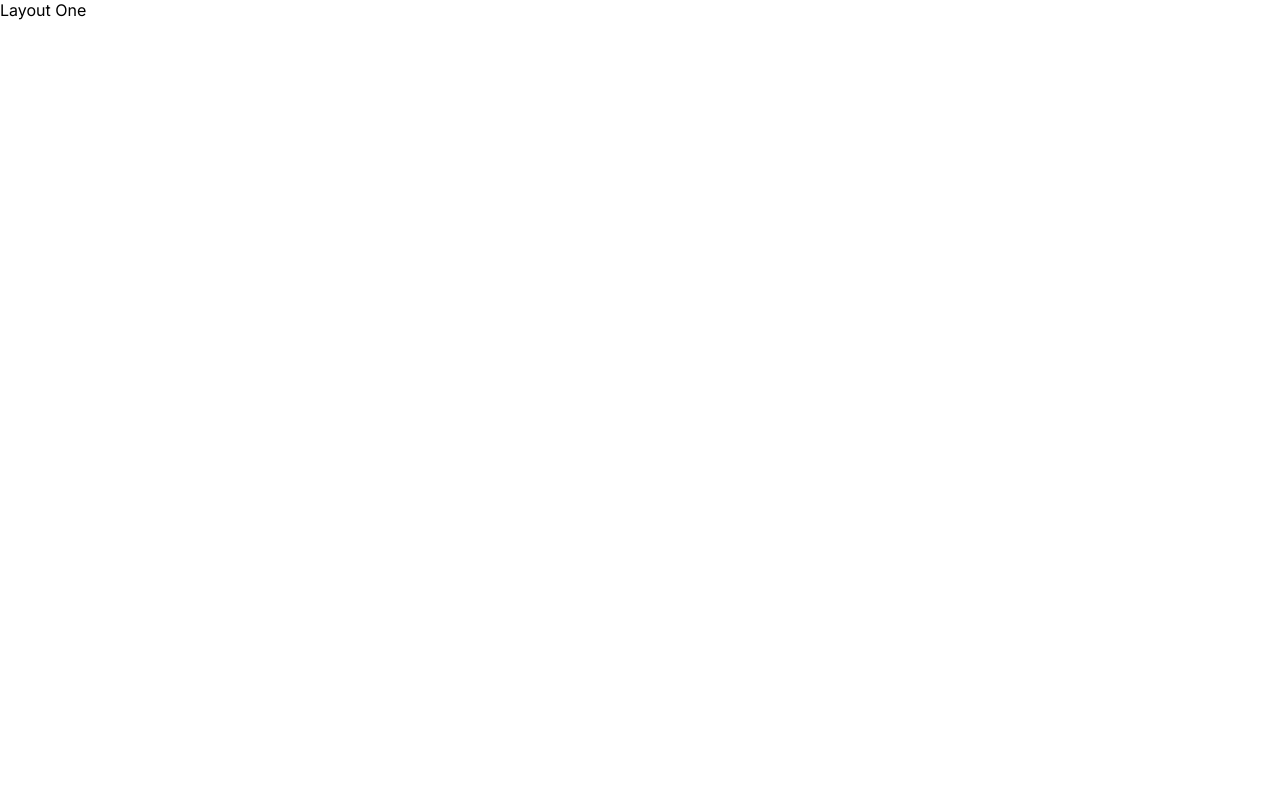
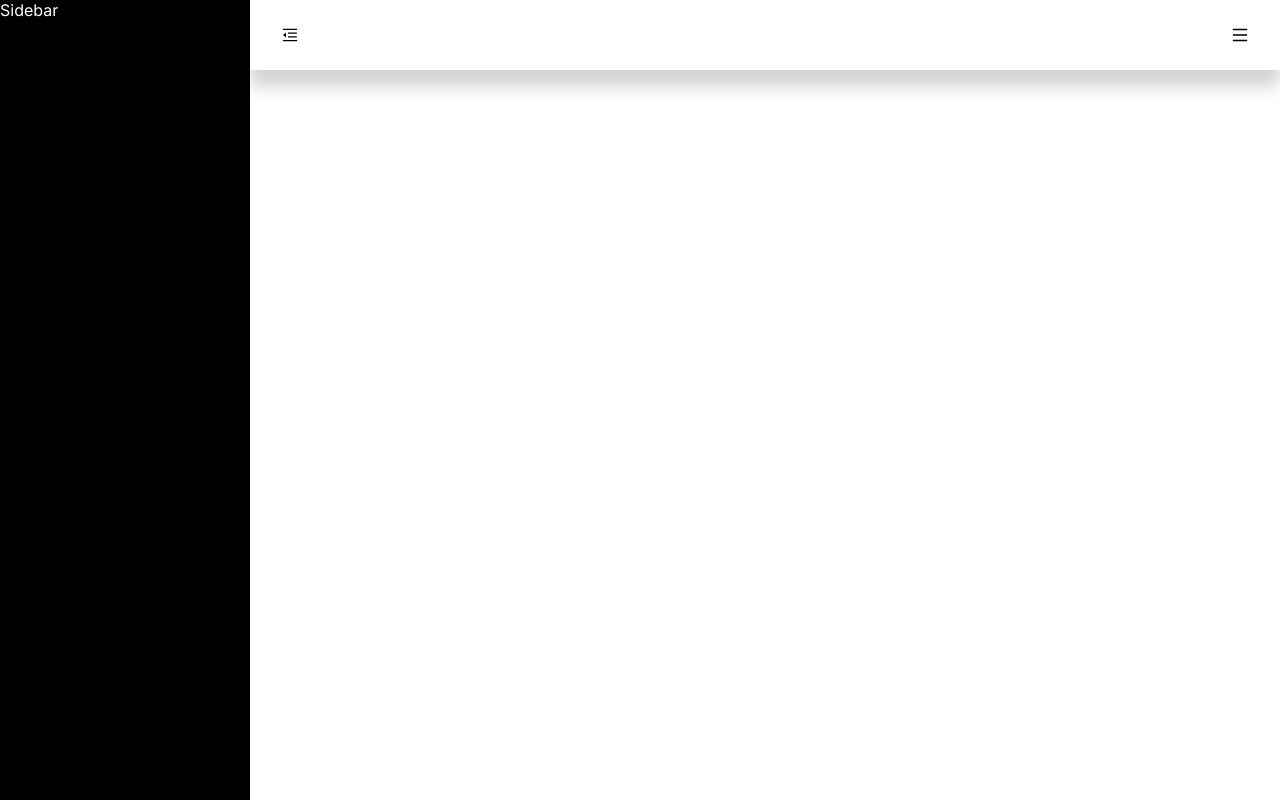
Before and after one commit to RobertJephthaHogan/react-layouts, a React (Create React App) app in the folder react-layouts/: page /layout-one in a window 1280 px wide. Built offline with nearby package versions, Linux system fonts and the light colour scheme.

Commit message:
Layout One - Sidebar, Header, layout toggle

```diff
--- a/react-layouts/package.json
+++ b/react-layouts/package.json
@@ -3,6 +3,7 @@
   "version": "0.1.0",
   "private": true,
   "dependencies": {
+    "@ant-design/icons": "^5.2.6",
     "@testing-library/jest-dom": "^5.17.0",
     "@testing-library/react": "^13.4.0",
     "@testing-library/user-event": "^13.5.0",
--- /dev/null
+++ b/react-layouts/src/layouts/LayoutOne/Header.tsx
@@ -0,0 +1,38 @@
+import React from 'react'
+import MenuOutlined from '@ant-design/icons/MenuOutlined'
+import MenuFoldOutlined from '@ant-design/icons/MenuFoldOutlined'
+import MenuUnfoldOutlined from '@ant-design/icons/MenuUnfoldOutlined'
+
+
+
+interface HeaderProps {
+    toggleSidebar: Function
+    isCollapsed: boolean
+
+}
+
+export default function Header(props: HeaderProps) {
+
+    return (
+        <div className='header'>
+            <div className='header-left'>
+                <div
+                    className='sidebar-toggle'
+                    onClick={() => props.toggleSidebar()}
+                >
+                    {
+                        props.isCollapsed
+                        ? <MenuUnfoldOutlined/>
+                        : <MenuFoldOutlined/>
+                    }
+                </div>
+            </div>
+            <div className='header-right'>
+                <MenuOutlined
+                    className='header-menu-btn'
+
+                />
+            </div>
+        </div>
+    )
+}
--- /dev/null
+++ b/react-layouts/src/layouts/LayoutOne/Sidebar.tsx
@@ -0,0 +1,31 @@
+import React, { useMemo } from 'react'
+
+
+
+interface SidebarProps {
+    isCollapsed?: boolean
+}
+
+export default function Sidebar(props: SidebarProps) {
+
+    const width = useMemo(() => {
+        // Logic to determine the width based on isCollapsed
+        if (props.isCollapsed) {
+          return '70px'; // return collapsed width
+        } else {
+          return '250px'; // return full width
+        }
+    }, [props.isCollapsed]);
+
+    return (
+        <div
+            style={{
+                width,
+                backgroundColor: "#000",
+                color: "#fff"
+            }}
+        >
+            Sidebar
+        </div>
+    )
+}
--- a/react-layouts/src/layouts/LayoutOne/index.tsx
+++ b/react-layouts/src/layouts/LayoutOne/index.tsx
@@ -1,14 +1,32 @@
-import React from 'react'
+import React, { useState } from 'react'
 import { Outlet } from 'react-router-dom'
-
+import Sidebar from './Sidebar'
+import './styles.css'
+import Header from './Header'
 
 
 export default function LayoutOne() {
 
+    const [sidebarCollapsed, setSidebarCollapsed] = useState<boolean>(false)
+
+    const toggleSidebar = () => {
+        setSidebarCollapsed(!sidebarCollapsed)
+    }
+
     return (
-        <div>
-            Layout One
-            <Outlet/>
+        <div className='layout'>
+            <Sidebar
+                isCollapsed={sidebarCollapsed}
+            />
+            <div className='layout-content-area'>
+                <Header
+                    toggleSidebar={toggleSidebar}
+                    isCollapsed={sidebarCollapsed}
+                />
+                <div className='layout-outlet'>
+                    <Outlet/>
+                </div>
+            </div>
         </div>
     )
 }
--- /dev/null
+++ b/react-layouts/src/layouts/LayoutOne/styles.css
@@ -0,0 +1,31 @@
+
+
+
+
+.layout {
+    height: 100vh;
+    width: 100vw;
+    display: flex;
+}
+
+.layout-content-area {
+    flex-grow: 1;
+}
+
+.header {
+    height: 70px;
+    box-shadow: 0px 16px 16px 0px rgba(0, 0, 0, 0.179) ;
+    display: flex;
+    justify-content: space-between;
+    align-items: center;
+    align-content: center;
+    padding: 0 2em;
+}
+
+.sidebar-toggle {
+    cursor: pointer;
+}
+
+.header-menu-btn {
+    cursor: pointer;
+}
```
Also changed, not shown: 1 other file (tests, documents, lock files or other folders).
